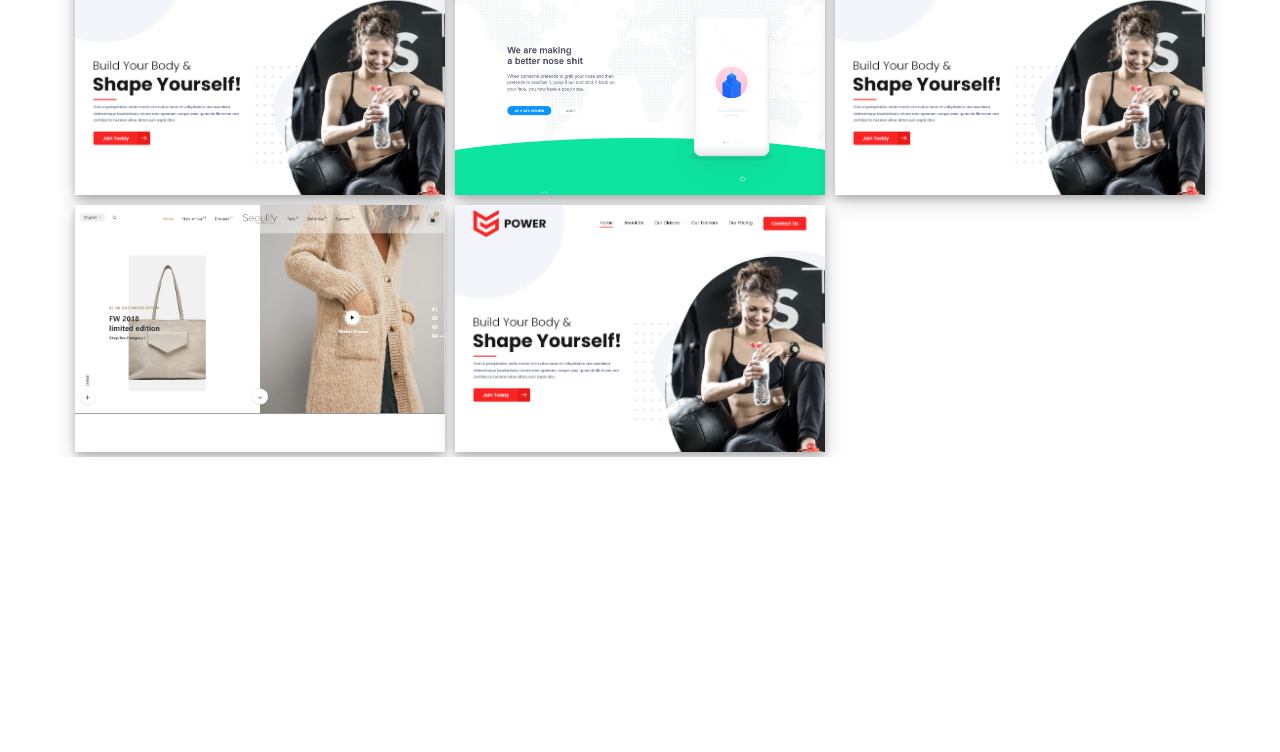
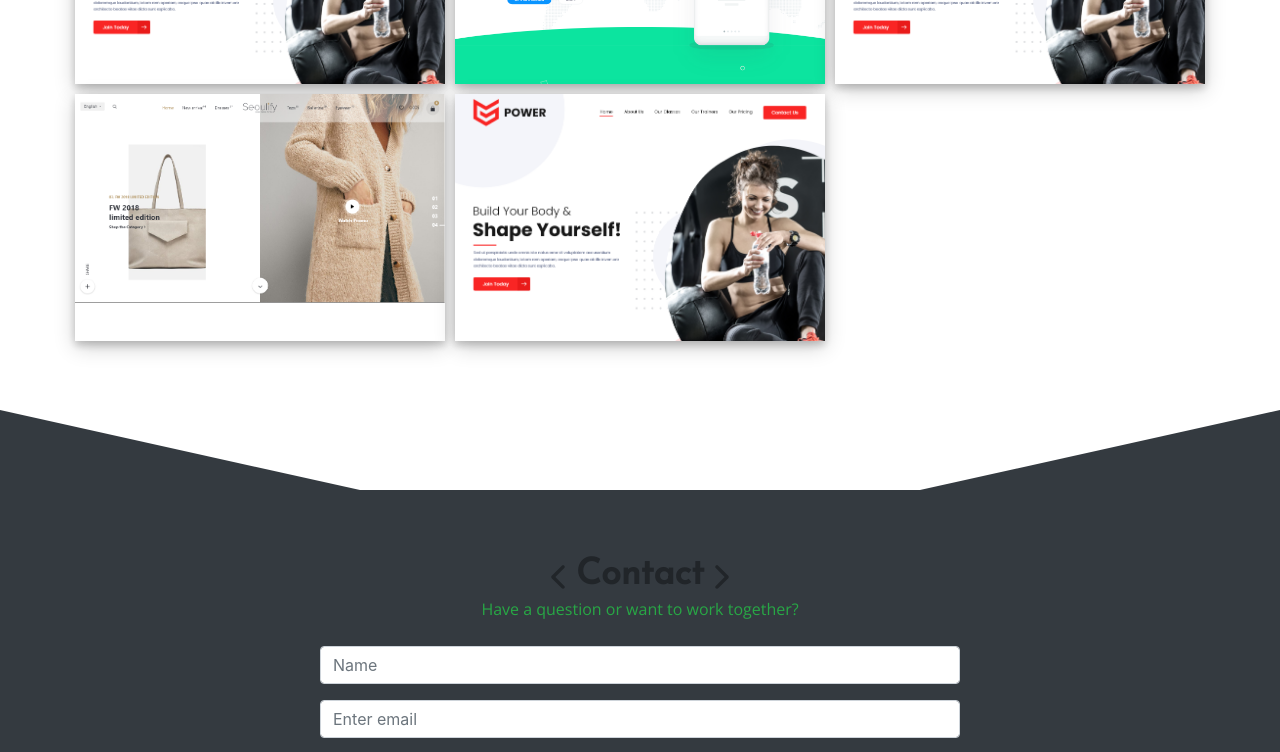
Before and after one commit to Suyono-Sutiman/portfolio-1, a React (Create React App) app: page / in a window 1280 px wide. Shown: the part 2000-2752 px from the top of the page. Before the commit the page ends 2457 px from the top, so only its background shows below. Built offline with nearby package versions, Linux system fonts and the light colour scheme; a web font is replaced by a local one.

Commit message:
21 jan 20

```diff
--- a/src/App.css
+++ b/src/App.css
@@ -31,8 +31,7 @@ h4 {
 
 .ijo {
   color: #28a745;
-  margin-top: 10%;
-  margin-bottom: 0px;
+  margin: 0px;
 }
 
 .container {
@@ -54,3 +53,9 @@ h4 {
   font-weight: bolder;
   padding-left: 15px;
 }
+
+@media (min-width:768px) {
+  h2 {
+    margin-bottom: 5%;
+  }
+}
--- a/src/App.js
+++ b/src/App.js
@@ -5,14 +5,18 @@ import Hero from './Component/Hero';
 import Navibar from './Component/Navibar';
 import About from './Component/About';
 import Project from './Component/Project';
+import Contact from './Component/Contact';
+import Footer from './Component/Footer';
 
 function App() {
   return (
-    <div className="App">
+    <div className="App" data-spy="scroll" data-target="#navibar" data-offset="50">
       <Hero/>
       <Navibar/>
       <About/>
       <Project/>
+      <Contact/>
+      <Footer/>
     </div>
   );
 }
--- /dev/null
+++ b/src/Component/Contact.css
@@ -0,0 +1,30 @@
+.contact {
+
+    background: #343a40;
+    border-style: solid;
+    border-width: 40px 160px 0 160px;
+    border-color: #ffffff transparent transparent transparent;
+    padding-top: 5%;
+}
+
+#contact {
+    background: #343a40;
+    text-align: center;
+}
+
+.h-con {
+    margin: auto;
+}
+
+.fom {
+    padding: 2% 15%;
+}
+
+@media (min-width:768px) {
+    .contact {
+        border-width: 80px 360px 0 360px;
+    }
+    .fom {
+        padding: 2% 25%;
+    }
+}
--- /dev/null
+++ b/src/Component/Contact.js
@@ -0,0 +1,34 @@
+import React from 'react';
+import {Form, Button} from 'react-bootstrap';
+import {IoIosArrowBack, IoIosArrowForward} from 'react-icons/io';
+import './Contact.css'
+
+function Contact () {
+    return (
+        <div id='contact'>
+        <div className='contact'></div>
+        <div className='contact-1' >
+            <h2 className='h-con' ><IoIosArrowBack/>Contact<IoIosArrowForward/></h2>
+            <p className='ijo'>
+            Have a question or want to work together?
+            </p>
+            <Form className='fom'>
+            <Form.Group>
+                <Form.Control type="text" placeholder="Name" />
+            </Form.Group>
+            <Form.Group>
+                <Form.Control type="email" placeholder="Enter email" />
+            </Form.Group>
+            <Form.Group>
+                <Form.Control as="textarea" rows="3" placeholder="Your message..." />
+            </Form.Group>
+            <Button variant="success" type="submit">
+                Submit
+            </Button>
+            </Form>
+        </div>
+        </div>
+    )
+}
+
+export default Contact;
--- /dev/null
+++ b/src/Component/Footer.css
@@ -0,0 +1,73 @@
+.foot {
+    background: #262a2d;
+    color: whitesmoke;
+    display: flex;
+    flex-direction: column;
+    justify-content: center;
+    align-items: center;
+}
+
+.up {
+    font-size:  min(max(32px, 4vw),48px);
+    color: #28a745;
+    animation: bounce-bottom 1.2s infinite both;
+    position: relative;
+    top: -24px;
+    right: 24px;
+    background-color: whitesmoke;
+}
+
+.d-up {
+    align-self: flex-end;
+}
+
+@keyframes bounce-bottom {
+    0% {
+      transform: translateY(22.5px);
+      animation-timing-function: ease-in;
+      opacity: 1;
+    }
+    24% {
+      opacity: 1;
+    }
+    40% {
+      transform: translateY(12px);
+      animation-timing-function: ease-in;
+    }
+    65% {
+      transform: translateY(6px);
+      animation-timing-function: ease-in;
+    }
+    82% {
+      transform: translateY(3px);
+      animation-timing-function: ease-in;
+    }
+    93% {
+      transform: translateY(2px);
+      animation-timing-function: ease-in;
+    }
+    25%,
+    55%,
+    75%,
+    87% {
+      transform: translateY(0px);
+      animation-timing-function: ease-out;
+    }
+    100% {
+      transform: translateY(0px);
+      animation-timing-function: ease-out;
+      opacity: 1;
+    }
+}
+
+.sos {
+    font-size:  min(max(32px, 4vw),48px);
+}
+
+.sos-ico {
+    padding: 0px 16px;
+}
+
+.cr {
+    margin-bottom: 0px;
+}
--- /dev/null
+++ b/src/Component/Footer.js
@@ -0,0 +1,22 @@
+import React from 'react';
+import {AiFillCaretUp, AiOutlineFacebook, AiOutlineTwitter, AiOutlineInstagram, AiOutlineGithub, AiOutlineCopyright, } from 'react-icons/ai';
+import './Footer.css';
+
+function Footer () {
+    return (
+        <div className='foot'>
+            <div className='d-up' >
+            <a href='#home'><AiFillCaretUp className='up'/></a>
+            </div>
+            <div className='sos'>
+                <a href='#home' className='sos-ico' ><AiOutlineFacebook/></a>
+                <a href='#home' className='sos-ico'><AiOutlineTwitter/></a>
+                <a href='#home' className='sos-ico'><AiOutlineInstagram/></a>
+                <a href='#home' className='sos-ico'><AiOutlineGithub/></a>
+            </div>
+            <p className='cr' ><span className='ijo' >Suyono </span>.Copyright <AiOutlineCopyright/>2020</p>
+        </div>
+    )
+}
+
+export default Footer;
--- a/src/Component/Navibar.js
+++ b/src/Component/Navibar.js
@@ -3,11 +3,11 @@ import {Navbar, Nav} from 'react-bootstrap';
 
 function Navibar () {
     return (
-        <Navbar collapseOnSelect expand="md" bg="dark" variant="dark" sticky='top' >
+        <Navbar collapseOnSelect expand="md" bg="dark" variant="dark" sticky='top'>
         <Navbar.Brand></Navbar.Brand>
         <Navbar.Toggle aria-controls="responsive-navbar-nav" />
         <Navbar.Collapse id="responsive-navbar-nav">
-            <Nav className="mr-auto">
+            <Nav className="mr-auto" id='navibar'>
             <Nav.Link href="#home">Home</Nav.Link>
             <Nav.Link href="#about">About</Nav.Link>
             <Nav.Link href="#project">Project</Nav.Link>
--- a/src/Component/Project.css
+++ b/src/Component/Project.css
@@ -48,3 +48,7 @@
 .ket:hover {
     opacity: 1;
 }
+
+#project {
+    padding-bottom: 5%;
+}
```
